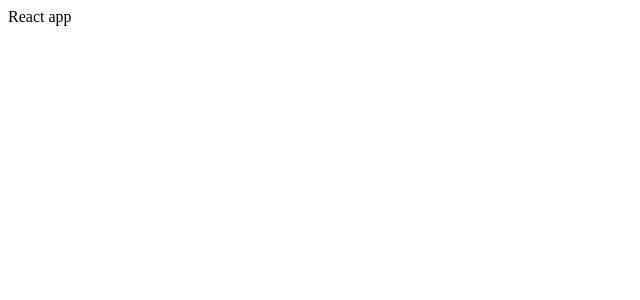
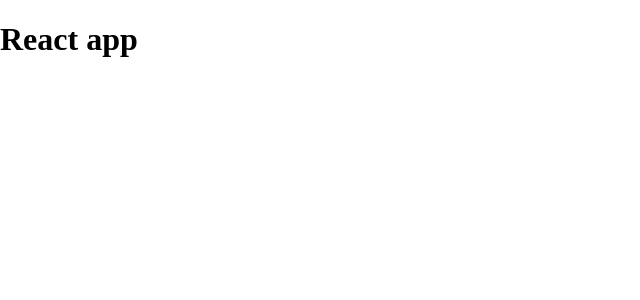
Before and after one commit to SomeBody16/netzindianer-recruitment-frontend-react, a React (Create React App) app: page / in a window 1280 px wide. Shown: the top 300 px of the page, without its empty margins (0-640 px from the left). Built offline with nearby package versions, Linux system fonts and the light colour scheme.

Commit message:
Added normalize css

```diff
--- a/package.json
+++ b/package.json
@@ -13,6 +13,8 @@
         "react": "^16.13.1",
         "react-dom": "^16.13.1",
         "react-scripts": "3.4.3",
+        "styled-components": "^5.2.0",
+        "styled-normalize": "^8.0.7",
         "typescript": "^3.7.5"
     },
     "scripts": {
--- a/src/App.tsx
+++ b/src/App.tsx
@@ -1,7 +1,7 @@
 import React from 'react';
 
 function App() {
-    return <div>React app</div>;
+    return <h1>React app</h1>;
 }
 
 export default App;
--- a/src/index.tsx
+++ b/src/index.tsx
@@ -2,9 +2,11 @@ import React from 'react';
 import ReactDOM from 'react-dom';
 import App from './App';
 import * as serviceWorker from './serviceWorker';
+import { Normalize } from 'styled-normalize';
 
 ReactDOM.render(
     <React.StrictMode>
+        <Normalize />
         <App />
     </React.StrictMode>,
     document.getElementById('root')
```
Also changed, not shown: 1 other file (tests, documents, lock files or other folders).
